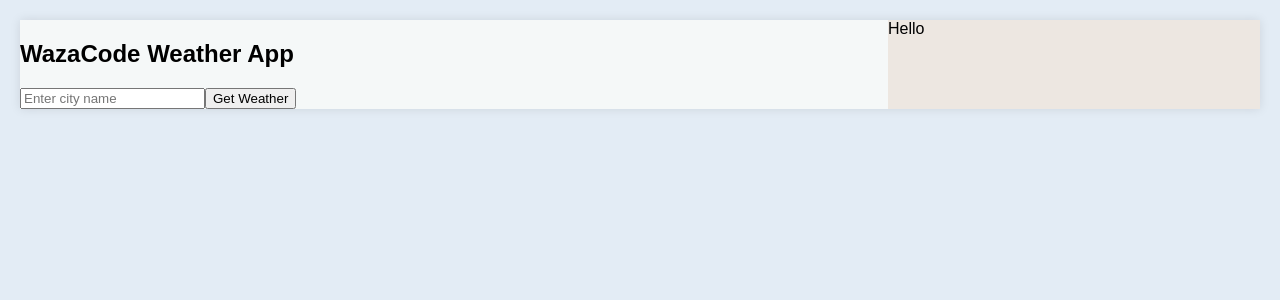
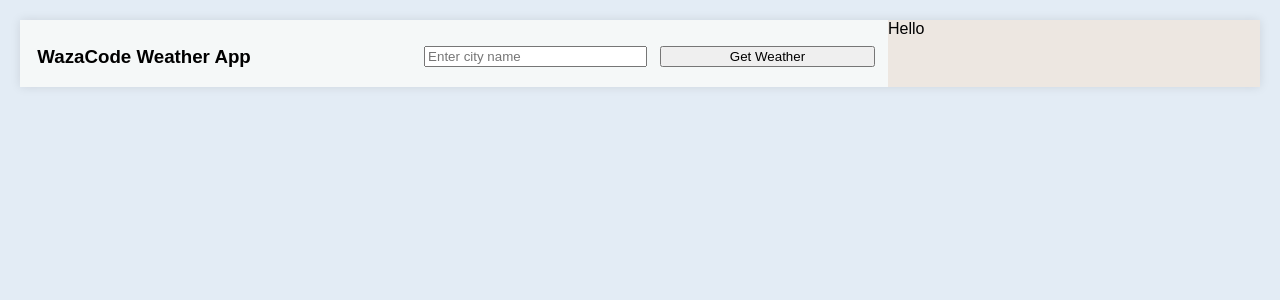
Before and after one commit to ishimwepati/Weather-App-React, a React (Create React App) app: page / in a window 1280 px wide. Shown: the top 300 px of the page. Built offline with nearby package versions, Linux system fonts and the light colour scheme; no server answers.

Commit message:
Design restored to the beginning

```diff
--- a/src/App.css
+++ b/src/App.css
@@ -9,6 +9,29 @@ body {
   background-color: rgb(245, 248, 248);
   flex: 70%;
   width: 80%;
+
+}
+.right-title{
+  display: flex;
+  flex-direction: row;
+}
+.right h3{
+  margin-top: 3%;
+ width: 45%;
+ margin-left: 2%;
+}
+.right input{
+  margin-top: 3%;
+  width: 25%;
+  height: 50%;
+}
+.right button{
+ margin-top: 3%;
+ width: 25%;
+ height: 50%;
+ margin-left: 1.5%;
+ margin-right: 1.5%;
+
 }
 
 .left {
--- a/src/App.js
+++ b/src/App.js
@@ -104,8 +104,8 @@ function App() {
 
   <div className="container">
     <div className="right">
-
-      <h2>WazaCode Weather App</h2>
+      <div className='right-title'>
+        <h3>WazaCode Weather App  </h3>
         <input
           type="text"
           value={city}
@@ -114,6 +114,8 @@ function App() {
           id='inputCity'
         />
         <button onClick={getWeather} id="getWeather">Get Weather</button>
+      </div>
+
       <div id="weatherInfo">
         {error && <p>{error}</p>}
         {weatherData && (
```
Lines whose indentation alone changed are shown as unchanged.
